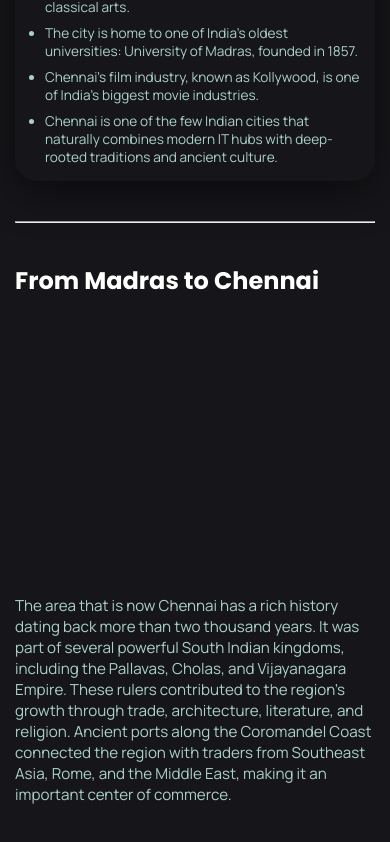
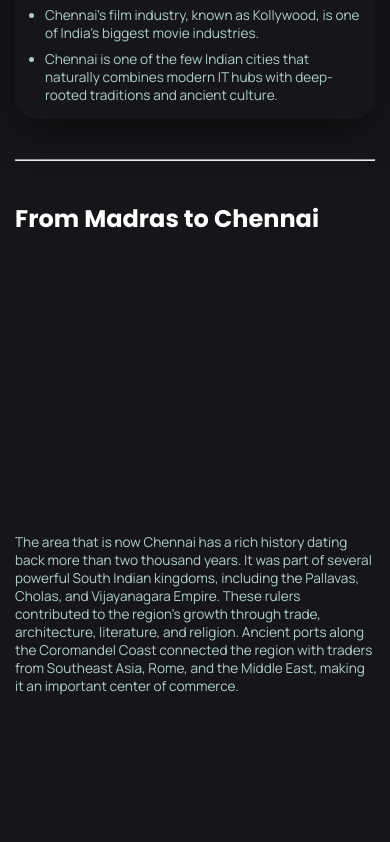
Before and after one commit to mariyaprakash-collab/explore-chennai, a React (Vite) app in the folder client/: page / in a window 390 px wide. Shown: the part 1086-1928 px from the top of the page. Built offline with nearby package versions, Linux system fonts and the light colour scheme.

Commit message:
changed font size for mobies

```diff
--- a/client/src/home.css
+++ b/client/src/home.css
@@ -94,7 +94,7 @@
 .paras{
     display:flex;
     flex-direction:column;
-    gap:50px;
+    gap:30px;
     padding-left:100px;
     padding-right: 100px;
     align-items: center;
@@ -324,7 +324,7 @@
     }
 
     .headline p{
-        font-size:0.95rem;
+        font-size:0.85rem;
     }
 
     .facts{
@@ -337,10 +337,11 @@
     }
 
     .history p{
-        font-size:0.95rem;
+        font-size:0.85rem;
     }
 
     .banner a{
         padding:15px 10px;
+        font-size: 0.75rem;
     }
 }
--- a/client/src/template.css
+++ b/client/src/template.css
@@ -103,11 +103,11 @@
     }
 
     .tips ul{
-        font-size: 0.9rem;
+        font-size: 0.8rem;
     }
 
     .template-body p{
-        font-size:0.9rem;
+        font-size:0.8rem;
     }
 
 }
```
